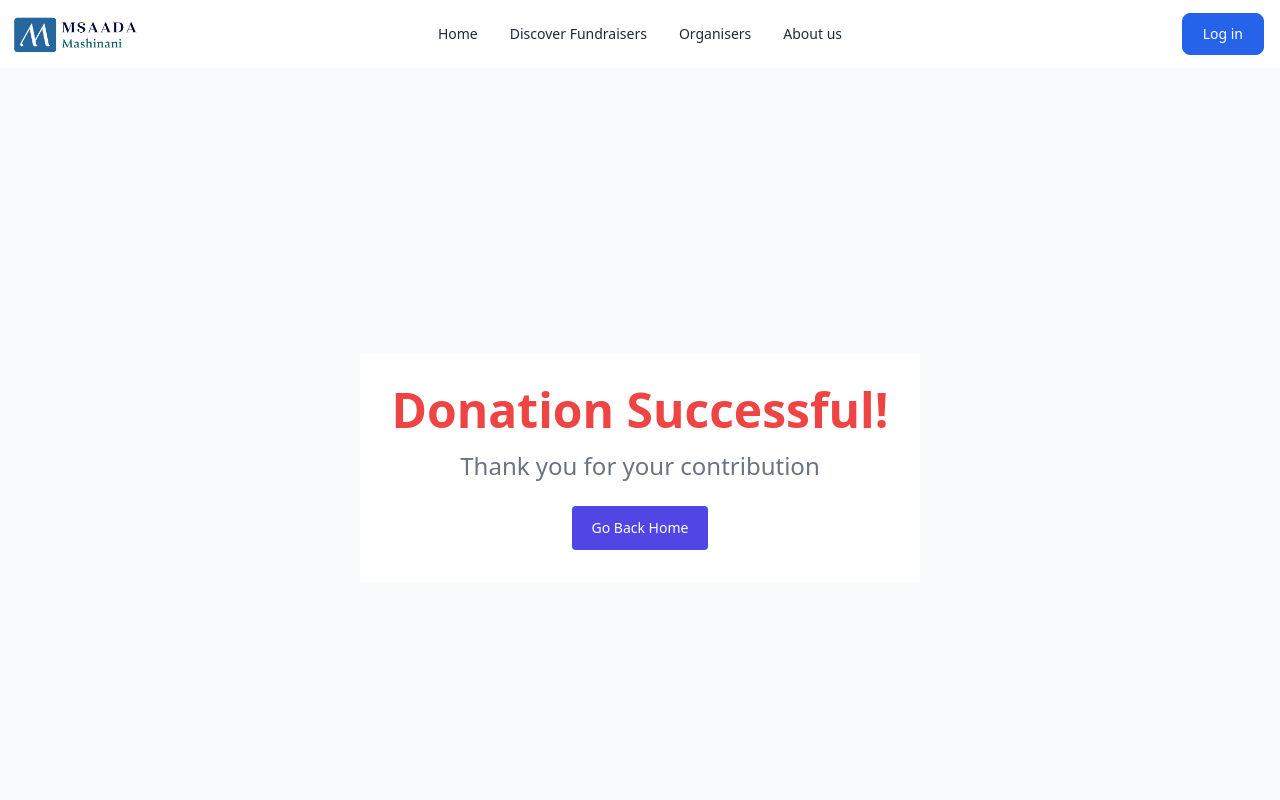
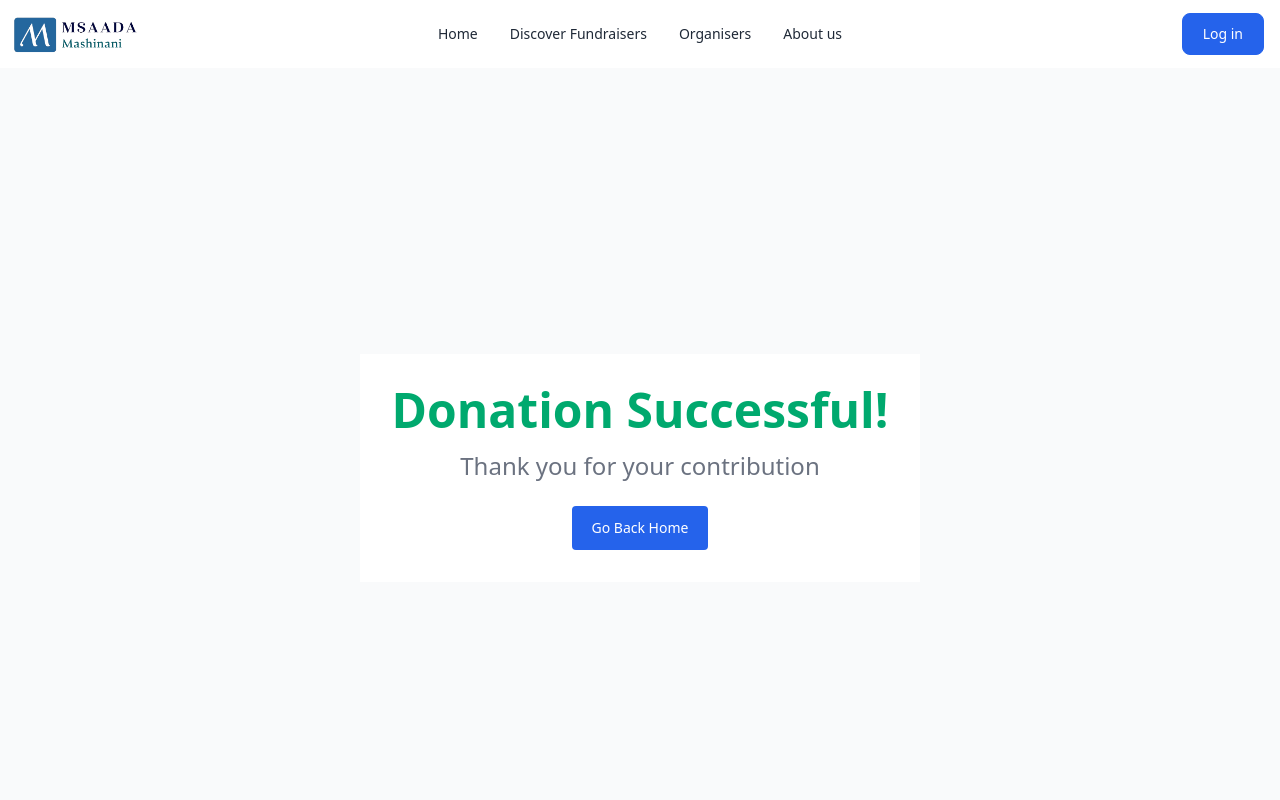
Before and after one commit to MuchokiDavid/Msaadafund-Frontend, a React (Create React App) app: page /thank-you in a window 1280 px wide. Shown: the top 800 px of the page. Built offline with nearby package versions, Linux system fonts and the light colour scheme.

Commit message:
Added tailwind styles

```diff
--- a/src/components/org-dashboard/dash-components/RecentDonations.jsx
+++ b/src/components/org-dashboard/dash-components/RecentDonations.jsx
@@ -52,7 +52,7 @@ useEffect(() => {
           ?
           (
             <div className='overflow-scroll mt-2 '>
-              <table className="min-w-full table rounded-md overflow-x-auto text-sm bg-white statTable" >
+              <table className="min-w-full table rounded-md overflow-x-auto text-xs bg-white statTable" >
                   {/* head */}
                   <thead className='text-gray-800 bg-gray-100'>
                       <tr className='text-gray-800 bg-gray-100'>
--- a/src/components/org-dashboard/pages/Signatory.jsx
+++ b/src/components/org-dashboard/pages/Signatory.jsx
@@ -193,7 +193,7 @@ function Signatory() {
             {signatories && signatories.length === 0 && <p className="text-red-600 mb-4">No signatories found.</p>}
             <div className='overflow-x-auto'>
                 <table className='min-w-full border table rounded-lg overflow-x-auto text-xs bg-white statTable'>
-                    <thead className='text-gray-800 bg-gray-100 text-base'>
+                    <thead className='text-gray-800 bg-gray-100'>
                         <tr>
                         <th className='px-6 py-3 font-medium leading-4  tracking-wider text-leftuppercase border-b border-gray-200 '>S/No</th>
                             <th className='px-6 py-3 font-medium leading-4 tracking-wider text-leftuppercase border-b border-gray-200 '>First Name</th>
@@ -212,7 +212,7 @@ function Signatory() {
                                 <td className='px-4 py-1 whitespace-no-wrap border-b border-gray-200'>{signatory.user.email}</td>
                                 <td className='px-4 py-1 whitespace-no-wrap border-b border-gray-200'>{signatory.role}</td>
                                 <td>
-                                    <button onClick={() => handleDelete(signatory.id)} className='text-red-500'><AiOutlineDelete title='Delete Signatory' size={35} /></button>
+                                    <button onClick={() => handleDelete(signatory.id)} className='text-red-500 text-sm'><AiOutlineDelete title='Delete Signatory' size={25} /></button>
                                 </td>
                             </tr>
                         ))}
--- a/src/components/org-dashboard/pages/Transactions.jsx
+++ b/src/components/org-dashboard/pages/Transactions.jsx
@@ -12,7 +12,7 @@ function Transactions({allCampaigns, campaignError}) {
     const [transactions, setTransactions] = useState([])
     const [filter, setFilter] = useState("");
     const [currentPage, setCurrentPage] = useState(1);
-    const [itemsPerPage] = useState(15);
+    const [itemsPerPage] = useState(20);
     const [filteredTransactions, setFilteredTransactions] = useState([]);
 
      // Calculate total pages based on the number of items and items per page
@@ -188,7 +188,7 @@ function Transactions({allCampaigns, campaignError}) {
               >
                 <option className='lg:text-lg sm:text-sm'><span className='text-red-500'>*</span>Select campaign</option>
                 {
-                  allCampaign && allCampaign.map((camp, i)=>(<option className='lg:text-lg sm:text-sm' key={i}>{camp.campaignName}</option>))
+                  allCampaign && allCampaign.map((camp, i)=>(<option className='text-sm' key={i}>{camp.campaignName}</option>))
                 }
 
               </select>
--- a/src/components/reusables/ThankYou.jsx
+++ b/src/components/reusables/ThankYou.jsx
@@ -11,7 +11,7 @@ function ThankYou() {
         <Menus/>
         <div className="grid min-h-screen place-content-center bg-gray-50 px-4">
             <div className="text-center bg-white p-8">
-                <h1 className="text-5xl font-black text-red-500">Donation Successful!</h1>
+                <h1 className="text-5xl font-black text-success">Donation Successful!</h1>
 
                 {/* <p className="text-2xl font-bold tracking-tight text-red-500 sm:text-4xl">Uh-oh!</p> */}
 
@@ -19,7 +19,7 @@ function ThankYou() {
 
                 <button
                 onClick={handleHome}
-                className="mt-6 inline-block rounded bg-indigo-600 px-5 py-3 text-sm font-medium text-white hover:bg-indigo-700 focus:outline-none focus:ring"
+                className="mt-6 inline-block rounded bg-blue-600 px-5 py-3 text-sm font-medium text-white hover:bg-blue-700 focus:outline-none focus:ring"
                 >
                 Go Back Home
                 </button>
--- a/src/components/user-dashboard/components/RecentDonation.jsx
+++ b/src/components/user-dashboard/components/RecentDonation.jsx
@@ -36,7 +36,7 @@ function RecentDonation({allDonations}) {
             ?
             (
                 <div className="overflow-scroll mt-2">
-                    <table className="w-fit table rounded-md overflow-x-auto text-sm bg-white statTable">
+                    <table className="w-fit table rounded-md overflow-x-auto text-xs bg-white statTable">
                         {/* head */}
                         <thead className='text-gray-800 bg-gray-100'>
                             <tr>
```
